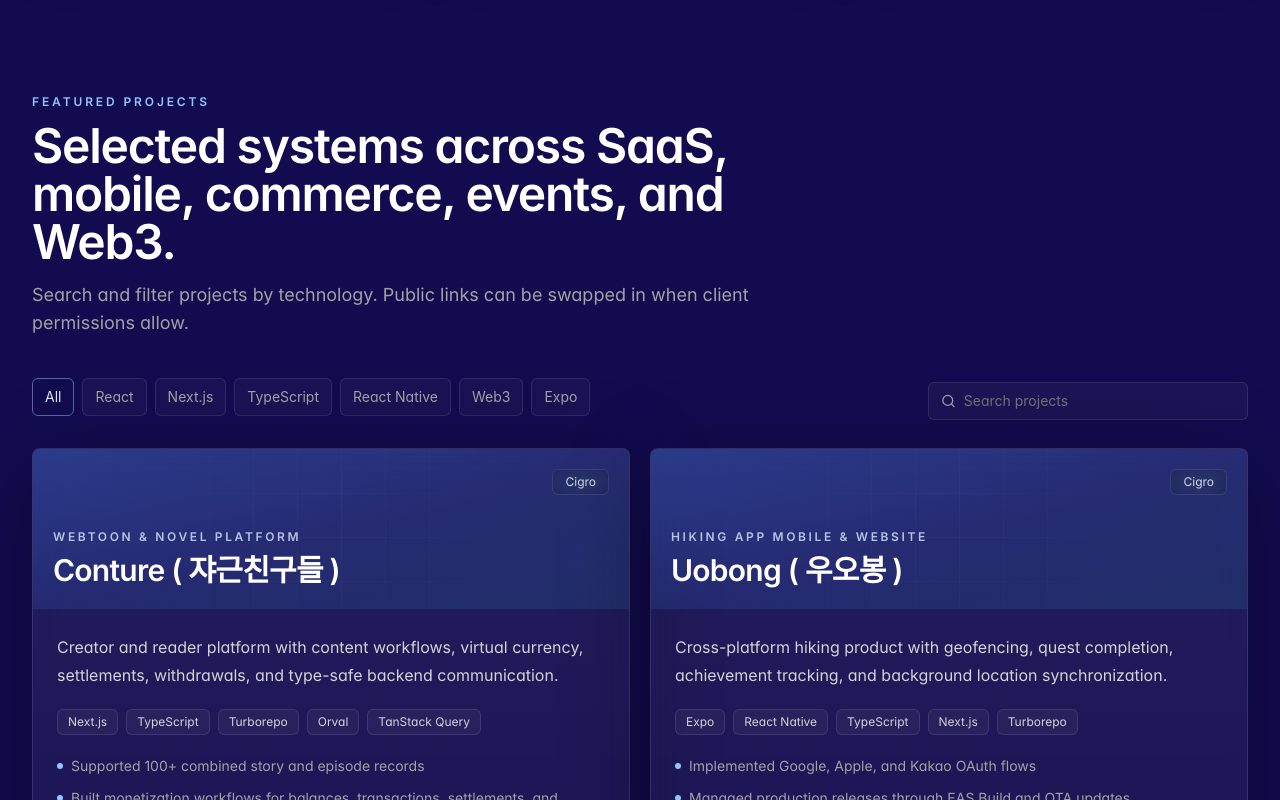
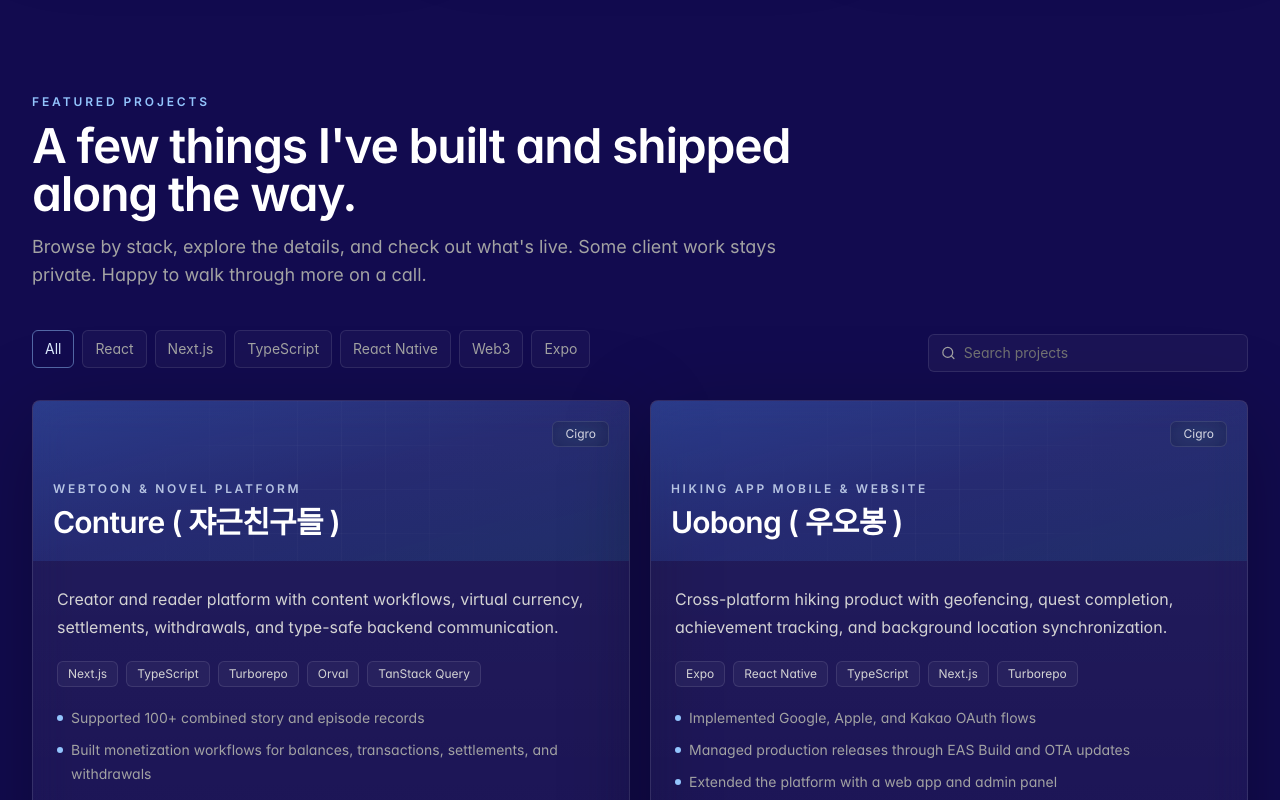
Before and after one commit to zudhhyy/portofolio, a Next.js app: page / in a window 1280 px wide. Shown: the part 2300-3100 px from the top of the page. Built offline with nearby package versions, Linux system fonts and the light colour scheme.

Commit message:
refactor(sections): Remove favicon and update text in availability, experience, and projects sections for clarity and consistency

```diff
--- a/components/sections/availability-section.tsx
+++ b/components/sections/availability-section.tsx
@@ -10,8 +10,8 @@ export function AvailabilitySection() {
           <div>
             <h3 className="text-2xl font-semibold text-white">Available for Remote & Onsite Opportunities</h3>
             <p className="mt-3 max-w-2xl leading-7 text-neutral-400">
-              Interested in frontend development, React Native product work, and contract engagements — whether your team is
-              distributed, hybrid, or in-office.
+              Interested in frontend development, React Native product work, and contract engagements, whether your team is
+              distributed, hybrid, or in office.
             </p>
           </div>
           <div className="flex flex-wrap gap-2">
--- a/components/sections/experience-section.tsx
+++ b/components/sections/experience-section.tsx
@@ -6,7 +6,7 @@ export function ExperienceSection() {
     <Section
       id="experience"
       eyebrow="Experience"
-      title="A timeline of shipped products, architecture decisions, and cross-team collaboration."
+      title="Where I've Worked, What I've Built, and Who I've Collaborated With."
     >
       <ExperienceTimeline />
     </Section>
--- a/components/sections/projects-section.tsx
+++ b/components/sections/projects-section.tsx
@@ -6,8 +6,8 @@ export function ProjectsSection() {
     <Section
       id="projects"
       eyebrow="Featured Projects"
-      title="Selected systems across SaaS, mobile, commerce, events, and Web3."
-      description="Search and filter projects by technology. Public links can be swapped in when client permissions allow."
+      title="A few things I've built and shipped along the way."
+      description="Browse by stack, explore the details, and check out what's live. Some client work stays private. Happy to walk through more on a call."
     >
       <ProjectExplorer />
     </Section>
```
Also changed, not shown: 1 other file (tests, documents, lock files or other folders).
